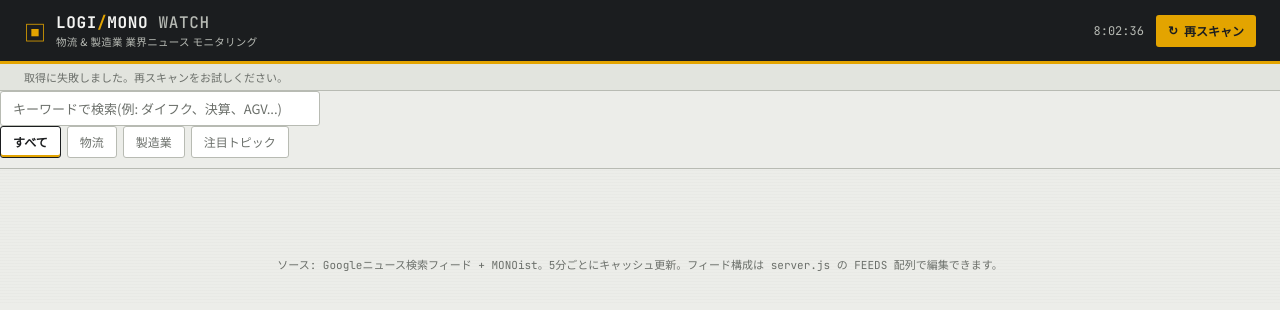
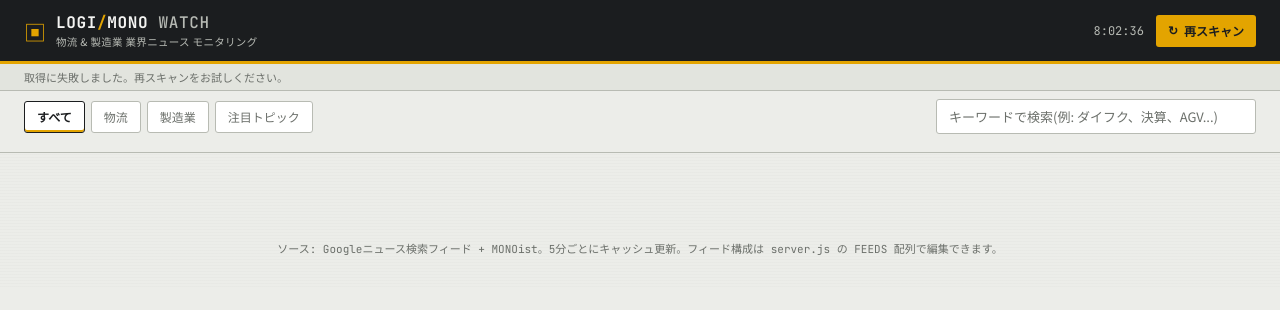
Before and after one commit to teraoAPT/logistics-news-app, a website: page public/index.html in a window 1280 px wide. Drawn offline with Linux system fonts and the light colour scheme; no server answers.

Commit message:
Update index.html

```diff
--- a/public/index.html
+++ b/public/index.html
@@ -29,16 +29,15 @@
 
   <div class="status-bar" id="statusBar">読み込み中...</div>
 
-  <div class="search-bar">
+  <div class="toolbar-row">
+    <nav class="tabs" id="tabs">
+      <button class="tab is-active" data-filter="all">すべて</button>
+      <button class="tab" data-filter="logistics">物流</button>
+      <button class="tab" data-filter="manufacturing">製造業</button>
+      <button class="tab" data-filter="topic">注目トピック</button>
+    </nav>
     <input type="text" id="searchInput" class="search-input" placeholder="キーワードで検索(例: ダイフク、決算、AGV...)" />
   </div>
-
-  <nav class="tabs" id="tabs">
-    <button class="tab is-active" data-filter="all">すべて</button>
-    <button class="tab" data-filter="logistics">物流</button>
-    <button class="tab" data-filter="manufacturing">製造業</button>
-    <button class="tab" data-filter="topic">注目トピック</button>
-  </nav>
 
   <div class="tagbar" id="tagbar"></div>
 </div>
```
